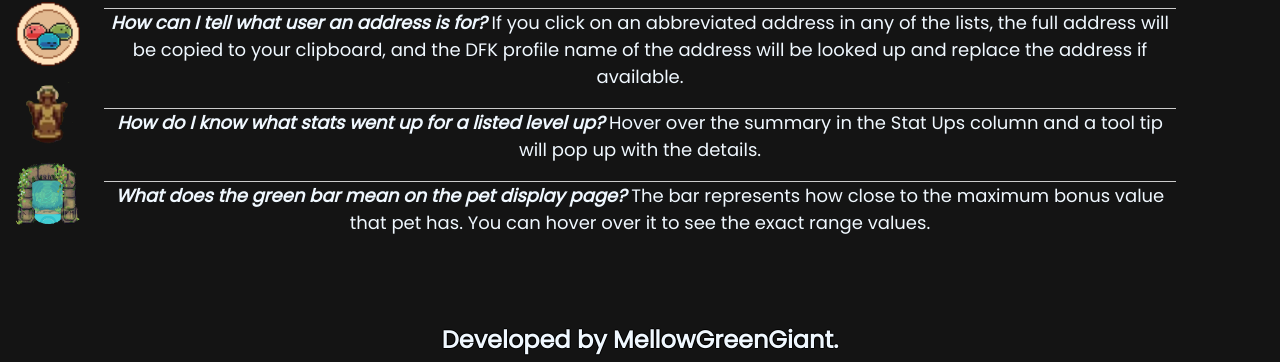
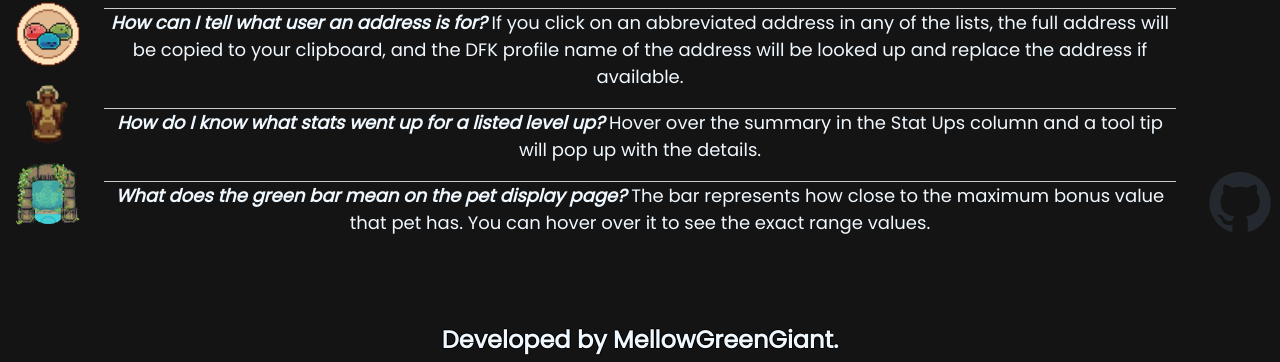
Before and after one commit to pwillworth/dfkhistory, a Flask app: page /about in a window 1280 px wide. Shown: the part 558-920 px from the top of the page. Run offline with Flask 3, Linux system fonts and the light colour scheme.

Commit message:
add github link

```diff
--- a/templates/about.html
+++ b/templates/about.html
@@ -26,11 +26,12 @@
     <li style="color:aliceblue;"><span style="font-style:italic;font-weight: bold;">How do I know what stats went up for a listed level up?</span> Hover over the summary in the Stat Ups column and a tool tip will pop up with the details.</li>
     <li style="color:aliceblue;"><span style="font-style:italic;font-weight: bold;">What does the green bar mean on the pet display page?</span> The bar represents how close to the maximum bonus value that pet has.  You can hover over it to see the exact range values.</li>
   </ul>
-    <h2><div style="padding-top:48px;">Developed by MellowGreenGiant.</div></h2>
-    <img src="/static/images/MellowGreenGiant.png" style="width:200px;"/>
-    <h3><div style="padding-top:48px;">To contribute to paying ongoing hosting fees and further development of this tool, please send donations to <span style="cursor: pointer;color:lightgreen;" onclick="navigator.clipboard.writeText('0xF4A6a8d2c9dDe9Fecd6020851c6212b43C20d97E');" title="Click to copy">0xF4A6a8d2c9dDe9Fecd6020851c6212b43C20d97E</span> .</div></h3>
-    <h3>Or better yet, click the golden idol icon on the left bar to join the site and enjoy member features.</h3>
-    <h3>If you have suggestions or questions about the site, message me on discord username <span style="cursor: pointer;color:lightgreen;" onclick="navigator.clipboard.writeText('ioscode');" title="Click to copy">ioscode</span></h3>
+  <h2><div style="padding-top:48px;">Developed by MellowGreenGiant.</div></h2>
+  <img src="/static/images/MellowGreenGiant.png" style="width:200px;"/>
+  <h3><div style="padding-top:48px;">To contribute to paying ongoing hosting fees and further development of this tool, please send donations to <span style="cursor: pointer;color:lightgreen;" onclick="navigator.clipboard.writeText('0xF4A6a8d2c9dDe9Fecd6020851c6212b43C20d97E');" title="Click to copy">0xF4A6a8d2c9dDe9Fecd6020851c6212b43C20d97E</span> .</div></h3>
+  <h3>Or better yet, click the golden idol icon on the left bar to join the site and enjoy member features.</h3>
+  <h3>If you have suggestions or questions about the site, message me on discord username <span style="cursor: pointer;color:lightgreen;" onclick="navigator.clipboard.writeText('ioscode');" title="Click to copy">ioscode</span></h3>
 </div>
+<div style="position:fixed;right:0;bottom:0px;margin:8px;"><a href="https://github.com/pwillworth/dfkhistory" title="Go to GitHub project page to view code or report issues."><img style="width: 64px;" src="/static/images/github-mark.png" /></a></div>
 </body>
 </html>
```
Also changed, not shown: static/images/github-mark.png (added).
